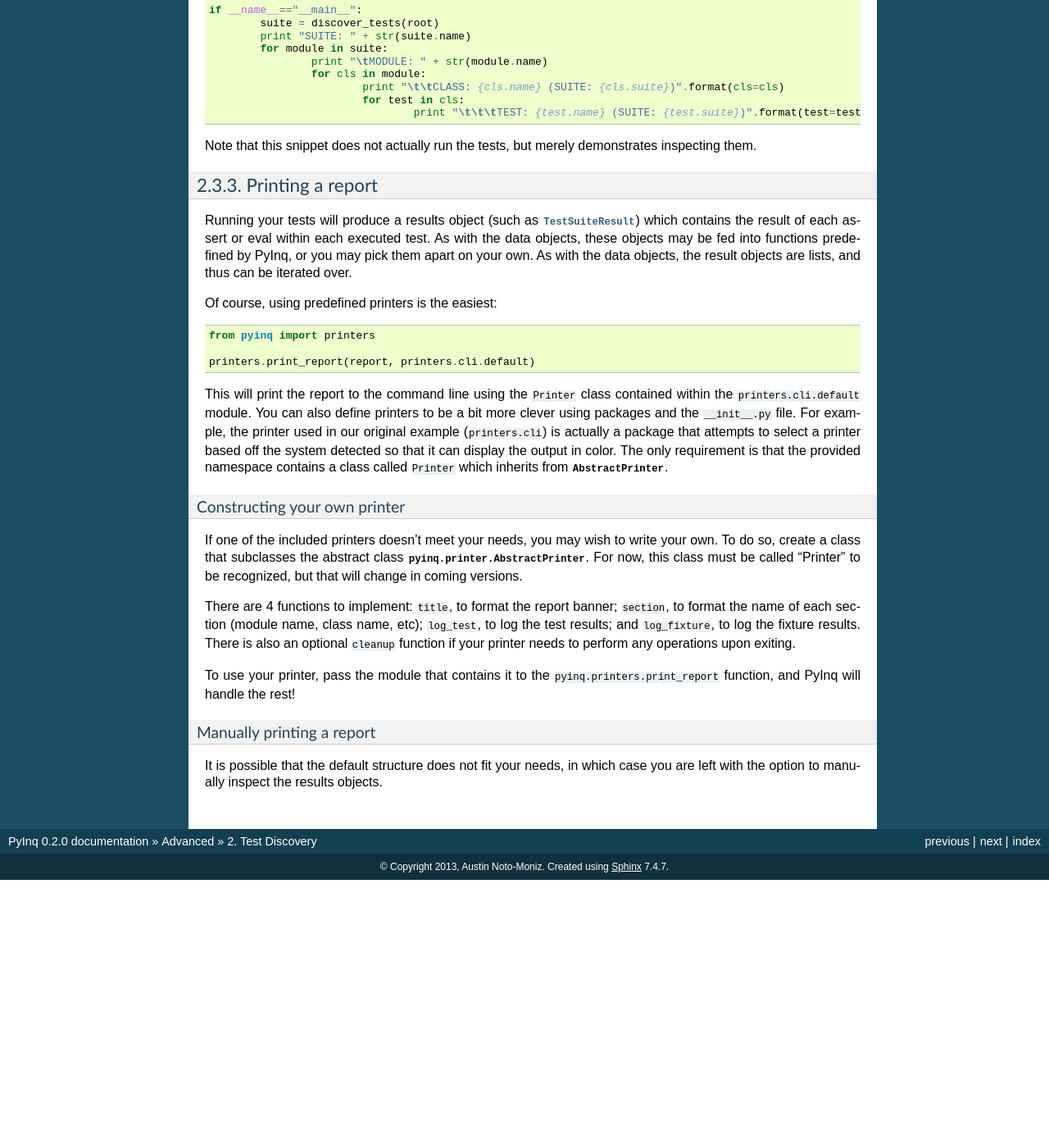
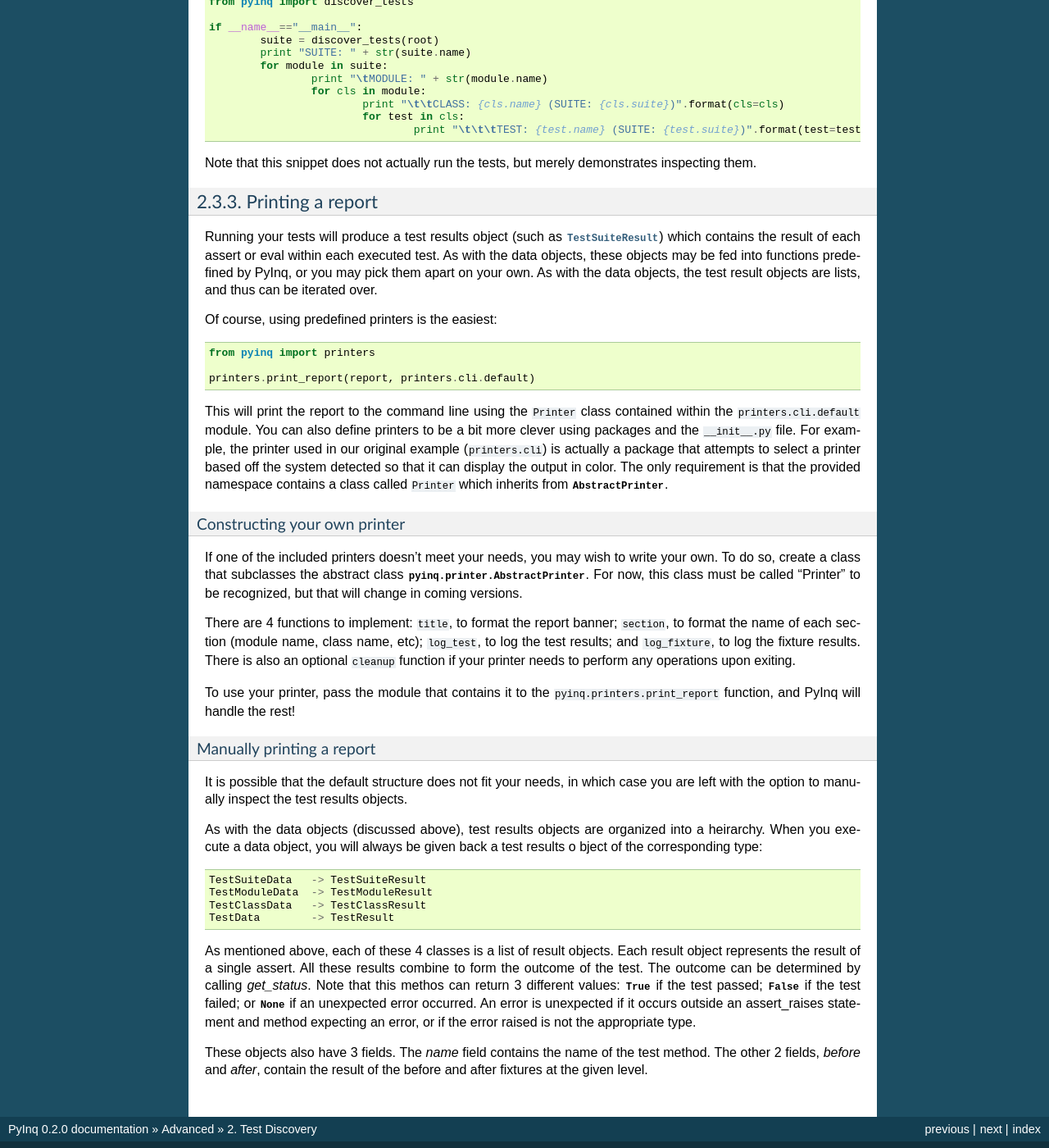
Before and after one commit to Auzzy/pyinq, a Sphinx documentation site: the page built from docs/src/source/discovery.rst, in a window 1280 px wide and 1400 px high, scrolled down 3252 px. Shown: the whole window at 82% size. Built offline with Sphinx 7.4.7, drawn with Linux system fonts in a browser that asks for light colours; before the commit the page ends 4325 px from its top, so only the background shows below that; some of the changed text lies outside the part shown.

Commit message:
More minor revisions of wording and linking.

```diff
--- a/docs/src/source/discovery.rst
+++ b/docs/src/source/discovery.rst
@@ -92,7 +92,7 @@
 
         report = suite()
 
-This will cause all fixtures and tests contained in the heirarchy to be executed. It returns a :class:`TestSuiteResult` object, which contains information on the executed tests. The information is maintained in the same heirarchical fashion in which it was consumed. There will be a 1:1 mapping from data objects to result objects.
+This will cause all fixtures and tests contained in the heirarchy to be executed. Running the top-level :class:`TestSuiteData` object will return a :class:`TestSuiteResult` object, which contains information on the executed tests. The information is maintained in the same heirarchical fashion in which it was consumed. There will be a 1:1 mapping from data objects to test result objects.
 
 Manually executing a suite
 ##########################
@@ -137,7 +137,7 @@
 Printing a report
 ^^^^^^^^^^^^^^^^^
 
-Running your tests will produce a results object (such as :class:`TestSuiteResult`) which contains the result of each assert or eval within each executed test. As with the data objects, these objects may be fed into functions predefined by PyInq, or you may pick them apart on your own. As with the data objects, the result objects are lists, and thus can be iterated over.
+Running your tests will produce a test results object (such as :class:`TestSuiteResult`) which contains the result of each assert or eval within each executed test. As with the data objects, these objects may be fed into functions predefined by PyInq, or you may pick them apart on your own. As with the data objects, the test result objects are lists, and thus can be iterated over.
 
 Of course, using predefined printers is the easiest::
 
@@ -159,4 +159,15 @@
 Manually printing a report
 ##########################
 
-It is possible that the default structure does not fit your needs, in which case you are left with the option to manually inspect the results objects.
+It is possible that the default structure does not fit your needs, in which case you are left with the option to manually inspect the test results objects.
+
+As with the data objects (discussed above), test results objects are organized into a heirarchy. When you execute a data object, you will always be given back a test results o bject of the corresponding type::
+
+        TestSuiteData   -> TestSuiteResult
+        TestModuleData  -> TestModuleResult
+        TestClassData   -> TestClassResult
+        TestData        -> TestResult
+
+As mentioned above, each of these 4 classes is a list of result objects. Each result object represents the result of a single assert. All these results combine to form the outcome of the test. The outcome can be determined by calling `get_status`. Note that this methos can return 3 different values: :const:`True` if the test passed; :const:`False` if the test failed; or :const:`None` if an unexpected error occurred. An error is unexpected if it occurs outside an assert_raises statement and method expecting an error, or if the error raised is not the appropriate type.
+
+These objects also have 3 fields. The `name` field contains the name of the test method. The other 2 fields, `before` and `after`, contain the result of the before and after fixtures at the given level.
```
